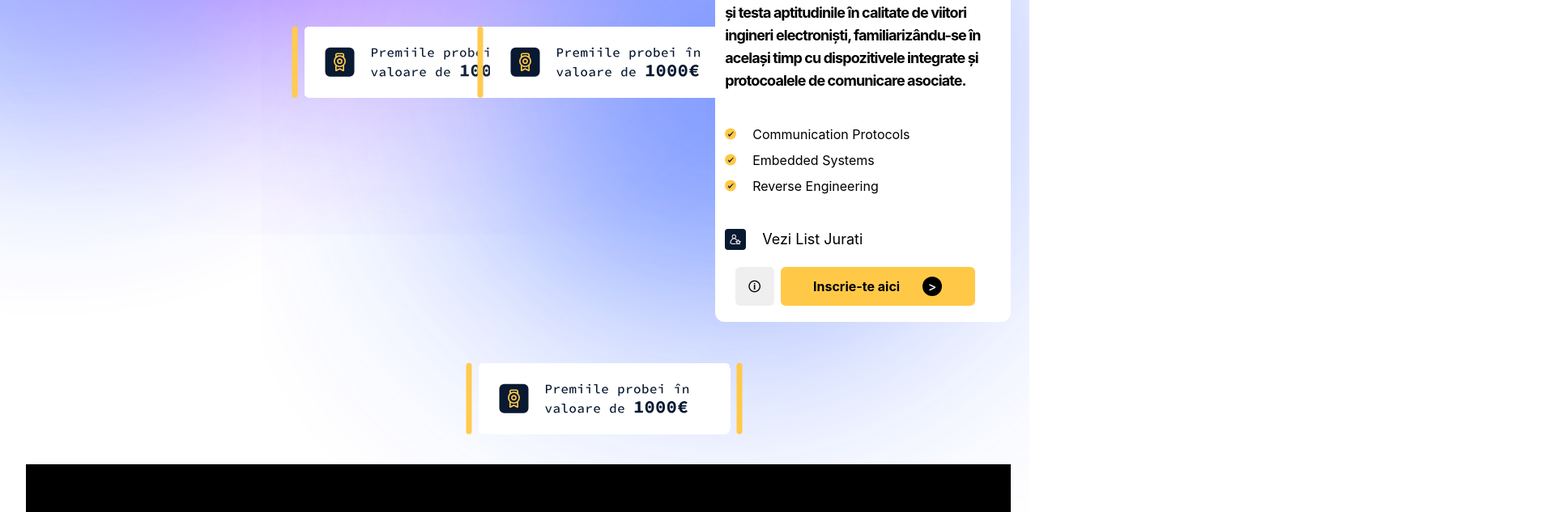
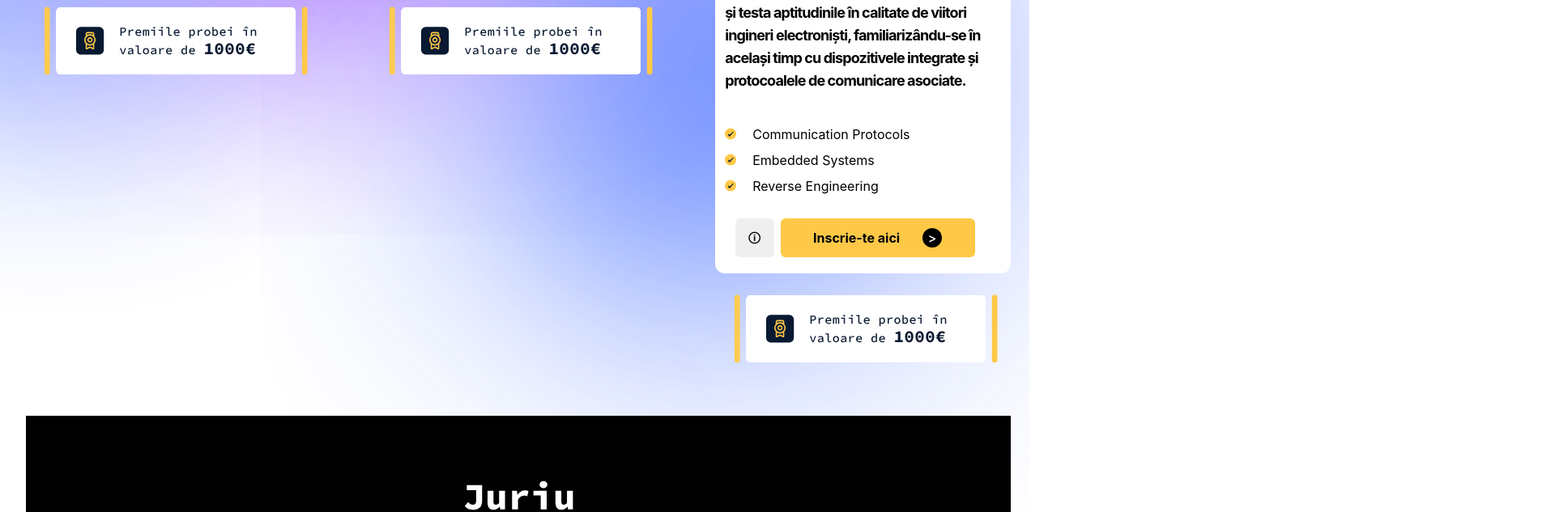
Before and after one commit to ConducereIT/ElectronVariantaFinala, a React (Vite) app in the folder client/: page / in a window 1280 px wide. Shown: the part 2060-2693 px from the top of the page at 81% size, 1920 px wide, since content can reach past the window. Built offline with nearby package versions, Linux system fonts and the light colour scheme.

Commit message:
I've fixed the awards component which was displaying incorrectly.

```diff
--- /dev/null
+++ b/client/src/components/Carousel.component.tsx
@@ -0,0 +1,32 @@
+import React from 'react';
+import Slider from 'react-slick';
+import 'slick-carousel/slick/slick.css';
+import 'slick-carousel/slick/slick-theme.css';
+import 'slick-carousel/slick/slick.css';
+import 'slick-carousel/slick/slick-theme.css';
+
+interface CarouselProps {
+    slides: JSX.Element[];
+}
+
+const Carousel: React.FC<CarouselProps> = ({ slides }) => {
+    const settings = {
+        dots: true,
+        infinite: true,
+        speed: 500,
+        slidesToShow: 1,
+        slidesToScroll: 1,
+        autoplay: true,
+        autoplaySpeed: 2000
+    };
+
+    return (
+        <Slider {...settings}>
+            {slides.map((slide, index) => (
+                <div key={index}>{slide}</div>
+            ))}
+        </Slider>
+    );
+};
+
+export default Carousel;
--- a/client/src/components/section/Challenges.tsx
+++ b/client/src/components/section/Challenges.tsx
@@ -8,7 +8,7 @@ import Proba1 from "../../assets/Proba1.svg"
 import Proba2 from "../../assets/Proba2.svg"
 import Proba3 from "../../assets/Proba3.svg"
 import CheckIcon from "../../assets/Check icon.svg"
-import JuratiButton from "../../assets/JuratiButton.svg"
+// import JuratiButton from "../../assets/JuratiButton.svg"
 import Premii from "../../assets/Premii.svg"
 
 export const Challenges = () => {
@@ -30,7 +30,7 @@ export const Challenges = () => {
             <img src={ChallengesText} alt="Challenges Text" className="scale-125 absolute left-1/2 transform -translate-x-1/2 -mt-36"/>
             <div className="mb-44">
                 <div className="flex justify-between">
-                    <div className={`w-[30%] ${expandedDiv === 1 ? 'h-[80%]' : 'h-[30%]'} bg-white flex flex-col justify-center items-center rounded-xl transition-all duration-500`}>
+                    <div className={`w-[30%] relative ${expandedDiv === 1 ? 'h-[80%]' : 'h-[30%]'} bg-white flex flex-col justify-center items-center rounded-xl transition-all duration-500`}>
                         <img className={`mb-4 scale-[110%] relative top-2 ${expandedDiv === 1 ? "mt-10" : "mt-5"}`} src={Proba1} alt=""/>
 
                         {
@@ -57,10 +57,10 @@ export const Challenges = () => {
                                         </div>
                                     </div>
 
-                                    <div className="text-black flex text-lg ml-3 mt-10" >
-                                        <img src={JuratiButton} alt=""/>
-                                        <h3 className="ml-5" >Vezi List Jurati</h3>
-                                    </div>
+                                    {/*<div className="text-black flex text-lg ml-3 mt-10" >*/}
+                                    {/*    <img src={JuratiButton} alt=""/>*/}
+                                    {/*    <h3 className="ml-5" >Vezi List Jurati</h3>*/}
+                                    {/*</div>*/}
 
                                 </div>
                                 :
@@ -84,10 +84,10 @@ export const Challenges = () => {
                                 <span className="text-white">{">"}</span>
                             </span>
                             </button>
-                            <img src={Premii} className="absolute -z-10 left-44 -mt-32 -ml-1.5" />
+                            <img src={Premii} className="absolute -z-10 scale-[200%]"/>
                         </div>
                     </div>
-                    <div className={`w-[30%] ${expandedDiv === 2 ? 'h-[80%]' : 'h-[30%]'} bg-white flex flex-col justify-center items-center rounded-xl transition-all duration-500`}>
+                    <div className={`w-[30%] relative ${expandedDiv === 2 ? 'h-[80%]' : 'h-[30%]'} bg-white flex flex-col justify-center items-center rounded-xl transition-all duration-500`}>
                         <img className={`mb-4 scale-[110%] relative top-2 ${expandedDiv === 2 ? "mt-10" : "mt-5"}`}
                              src={Proba2} alt=""/>
 
@@ -120,10 +120,10 @@ export const Challenges = () => {
                                         </div>
                                     </div>
 
-                                    <div className="text-black flex text-lg ml-3 mt-10">
-                                        <img src={JuratiButton} alt=""/>
-                                        <h3 className="ml-5">Vezi List Jurati</h3>
-                                    </div>
+                                    {/*<div className="text-black flex text-lg ml-3 mt-10">*/}
+                                    {/*    <img src={JuratiButton} alt=""/>*/}
+                                    {/*    <h3 className="ml-5">Vezi List Jurati</h3>*/}
+                                    {/*</div>*/}
 
                                 </div>
                                 :
@@ -147,11 +147,11 @@ export const Challenges = () => {
                                 <span className="text-white">{">"}</span>
                             </span>
                             </button>
-                            <img src={Premii} className="absolute -z-10 ml-[6.2%] left-1/4   -mt-32 "/>
+                            <img src={Premii} className="absolute -z-10 scale-[200%]"/>
                         </div>
                     </div>
 
-                    <div className={`w-[30%] ${expandedDiv === 3 ? 'h-[80%]' : 'h-[30%]'} bg-white flex flex-col justify-center items-center rounded-xl transition-all duration-500`}>
+                    <div className={`w-[30%] relative  ${expandedDiv === 3 ? 'h-[80%]' : 'h-[30%]'} bg-white flex flex-col justify-center items-center rounded-xl transition-all duration-500`}>
                         <img className={`mb-4 scale-[110%] relative top-2 ${expandedDiv === 3 ? "mt-10" : "mt-5"}`}
                              src={Proba3} alt=""/>
 
@@ -180,10 +180,10 @@ export const Challenges = () => {
                                         </div>
                                     </div>
 
-                                    <div className="text-black flex text-lg ml-3 mt-10">
-                                        <img src={JuratiButton} alt=""/>
-                                        <h3 className="ml-5">Vezi List Jurati</h3>
-                                    </div>
+                                    {/*<div className="text-black flex text-lg ml-3 mt-10">*/}
+                                    {/*    <img src={JuratiButton} alt=""/>*/}
+                                    {/*    <h3 className="ml-5">Vezi List Jurati</h3>*/}
+                                    {/*</div>*/}
 
                                 </div>
                                 :
@@ -207,7 +207,7 @@ export const Challenges = () => {
                                 <span className="text-white">{">"}</span>
                             </span>
                             </button>
-                            <img src={Premii} className="absolute -z-10  right-32   -mt-32 "/>
+                            <img src={Premii} className="absolute -z-10 scale-[200%]"/>
                         </div>
                     </div>
                 </div>
--- a/client/src/components/section/Juriu.component.tsx
+++ b/client/src/components/section/Juriu.component.tsx
@@ -1,8 +1,17 @@
 import JuriuText from "../../assets/Juriu.svg"
+import Carousel from "../Carousel.component.tsx";
 export const JuriuSection = () => {
+
+    const slides = [
+        <div key="1" className="h-full w-full bg-white">Slide 1 content</div>,
+        <div key="2" className="h-full w-full bg-white">Slide 1 content</div>,
+        <div key="3" className="h-full w-full bg-white">Slide 1 content</div>,
+    ];
+
     return (
         <div className="flex justify-center items-center h-screen relative">
             <img src={JuriuText} className="absolute top-20" alt=""/>
+            <Carousel slides={slides} />
         </div>
     );
 }
```
